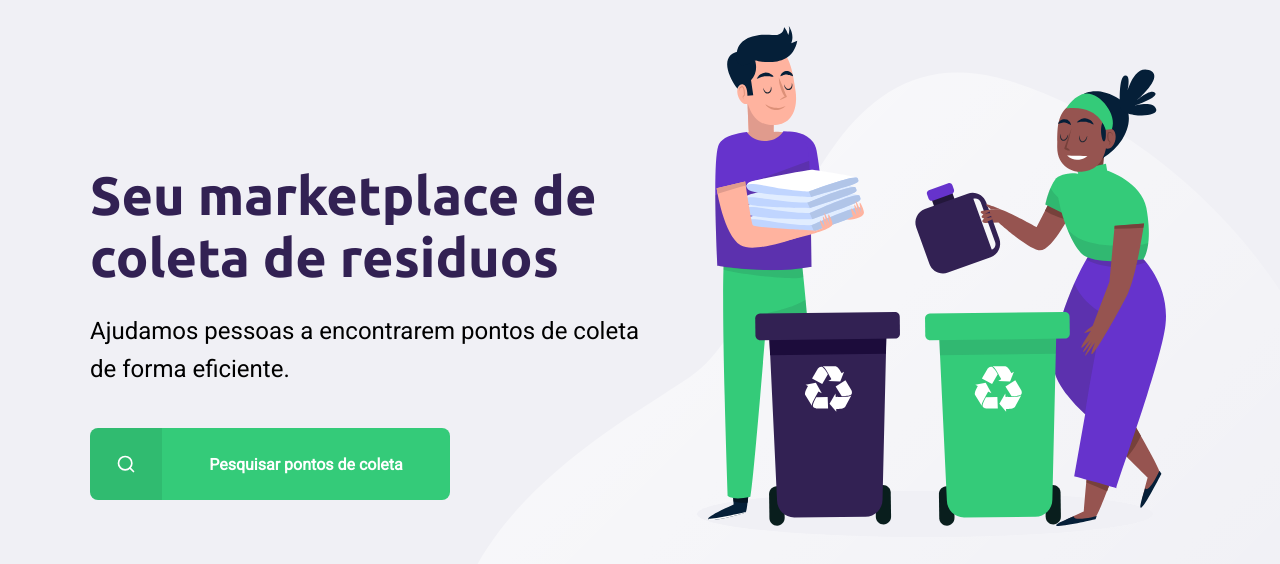
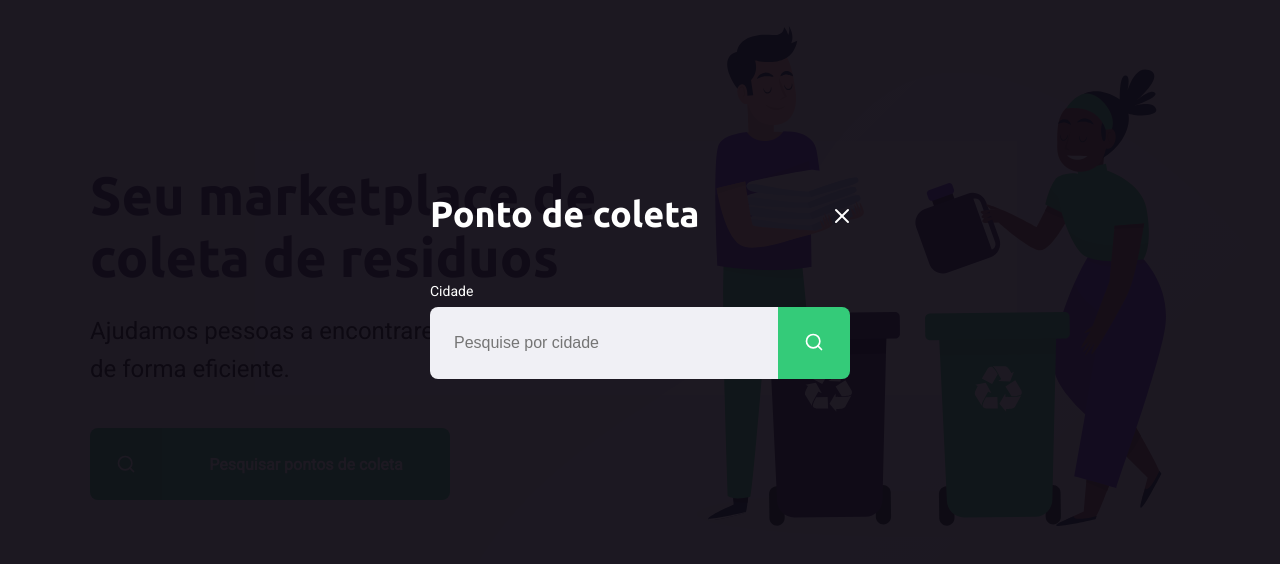
Before and after one commit to Raafa1993/nextlevelweek, a plain HTML site: page index.html in a window 1280 px wide. Both pictures are taken after a click on the link "Pesquisar pontos de coleta". Shown: the part 114-678 px from the top of the page. Drawn offline with Linux system fonts and the light colour scheme.

Commit message:
add modal no index

```diff
--- a/index.html
+++ b/index.html
@@ -8,6 +8,8 @@
     <link href="https://fonts.googleapis.com/css2?family=Roboto&family=Ubuntu:wght@700&display=swap" rel="stylesheet">
     <link rel="stylesheet" href="./styles/main.css">
     <link rel="stylesheet" href="./styles/home.css">
+    <link rel="stylesheet" href="./styles/modal.css">
+
     <link rel="stylesheet" href="./styles/responsive.css">
 
 </head>
@@ -31,6 +33,25 @@
         </div>
     </div>
 
+    <div id="modal" class="hide">
+        <div class="content">
+            <div class="header">
+                <h1>Ponto de coleta</h1>
+                <a href="#">Fechar</a>
+            </div>
+            <form action="">
+                <label for="search">Cidade</label>
+                <div class="search field">
+                    <input type="text" name="search" placeholder="Pesquise por cidade">
+                    <button>
+                        <img src="/assets/search.svg" alt="Buscar">
+                    </button>
+                </div>
+            </form>
+        </div>
+    </div>
+
+    <script src="/scripts/index.js"></script>
 </body>
 
 </html>
--- /dev/null
+++ b/scripts/index.js
@@ -0,0 +1,11 @@
+const buttonSearch = document.querySelector("#page-home main a")
+const modal = document.querySelector("#modal")
+const close = document.querySelector("#modal .header a")
+
+buttonSearch.addEventListener("click", () => {
+    modal.classList.remove("hide")
+})
+
+close.addEventListener("click", () => {
+    modal.classList.add("hide")
+})
--- /dev/null
+++ b/styles/modal.css
@@ -0,0 +1,89 @@
+#modal {
+    background-color: #0e0a14ef;
+
+    height: 100vh;
+    width: 100vw;
+
+    position: fixed;
+    top: 0;
+
+    display: flex;
+    justify-content: center;
+    align-items: center;
+
+    transition: 400ms;
+}
+
+#modal.hide {
+    display: none;
+}
+
+#modal .content {
+    color: white;
+
+    width: 420px;
+}
+
+#modal .header {
+    display: flex;
+    align-items: center;
+    justify-content: space-between;
+
+    margin-bottom: 48px;
+}
+
+#modal .header a {
+    background-image: url('../assets/x.svg');
+    width: 20px;
+    height: 20px;
+
+    display: flex;
+
+    font-size: 0.01px;
+}
+
+#modal .header h1 {
+    color: white;
+    font-size: 36px;
+    line-height: 42px;
+}
+
+#modal form label {
+    font-size: 14px;
+    line-height: 16px;
+
+    display: block;
+    margin-bottom: 8px;
+}
+
+#modal form .field {
+    display: flex;
+}
+
+#modal form input {
+    flex: 1;
+
+    background-color: #f0f0f5;
+
+    border-radius: 8px 0 0 8px;
+
+    border: 0;
+
+    padding: 16px 24px;
+
+    font-size: 16px;
+    color: #6c6c80;
+}
+
+#modal form button {
+    width: 72px;
+    height: 72px;
+
+    background-color: var(--primary-color);
+    border: 0;
+    border-radius: 0 8px 8px 0;
+}
+
+#modal form button:hover {
+    background-color: #2fb85e;
+}
```
